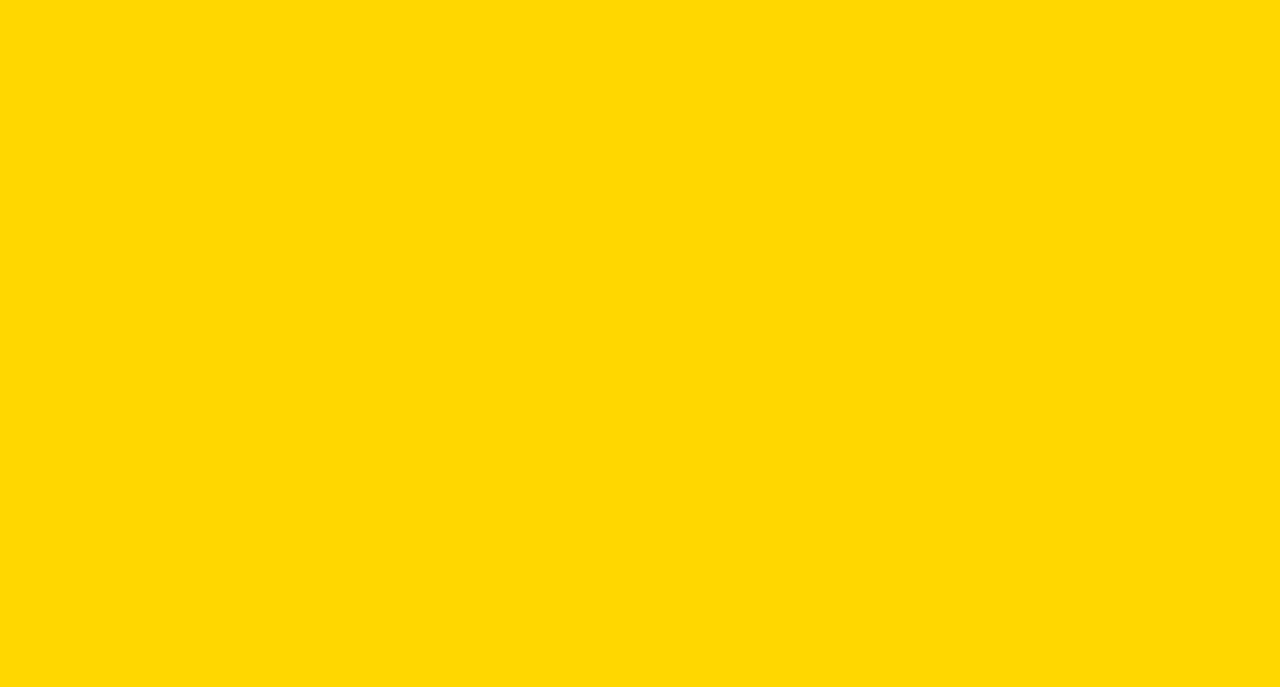
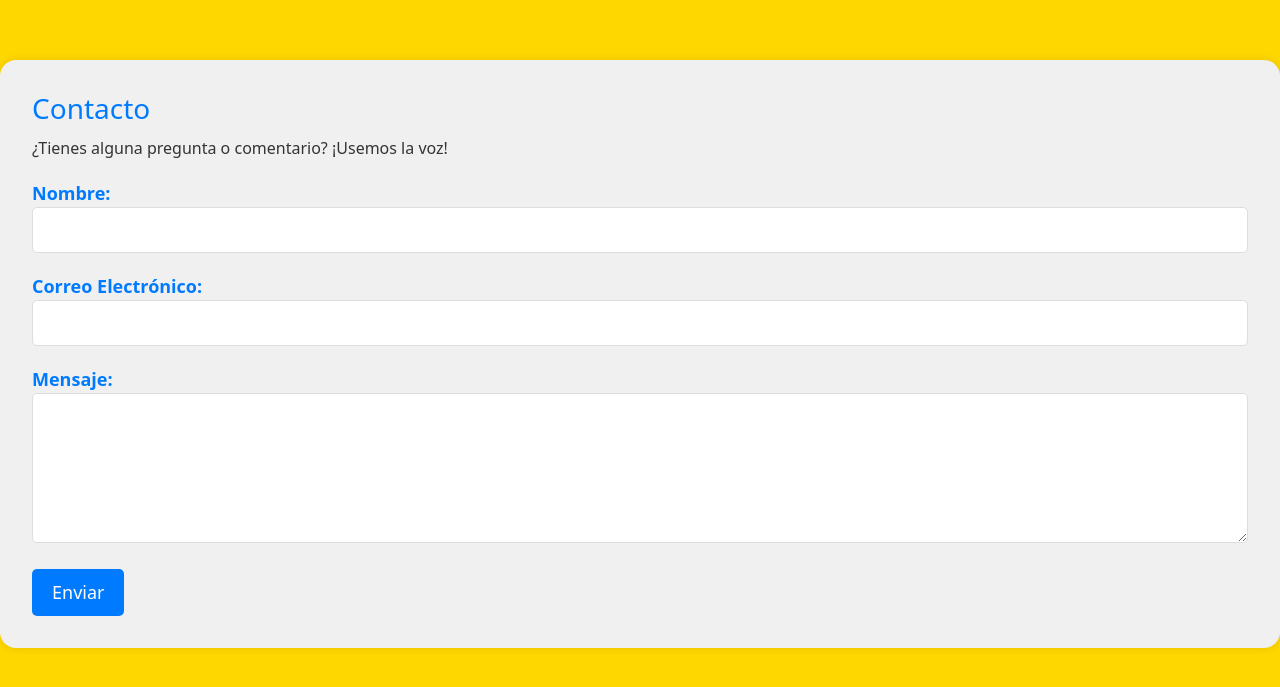
Before and after one commit to fpalomeeosanz/Entrega_Final_ReactJS_Palomero, a React (Vite) app: page /category/contact in a window 1280 px wide. Shown: the part 1123-1810 px from the top of the page. Before the commit the page ends 1183 px from the top, so only its background shows below. Built offline with nearby package versions, Linux system fonts and the light colour scheme.

Commit message:
falta logica de salida

```diff
--- a/src/App.css
+++ b/src/App.css
@@ -1,43 +1,99 @@
+/* Reset de estilos */
 body {
-    margin: 0;
-    padding: 0;
-    font-family: system-ui, -apple-system, BlinkMacSystemFont, 'Segoe UI', Roboto, Oxygen, Ubuntu, Cantarell, 'Open Sans', 'Helvetica Neue', sans-serif;
-    background: #FFD700;
-  }
-.navbar-brand{
+  margin: 0;
+  padding: 0;
+  font-family: system-ui, -apple-system, BlinkMacSystemFont, 'Segoe UI', Roboto, Oxygen, Ubuntu, Cantarell, 'Open Sans', 'Helvetica Neue', sans-serif;
+  background: #FFD700;
+  padding-bottom: 100px;
+}
+
+/* Estilos para elementos específicos */
+.navbar-brand {
   color: #000000;
 }
-p{
+
+p {
   color: white;
 }
-h2{
+
+h2 {
   color: antiquewhite;
 }
-.ver-detalles{
+
+/* Botones */
+.boton-ver-mas,
+.ver-detalles,
+.inc,
+.dec,
+.add {
   display: inline-block;
-  background-color: #000000;
   color: #ffffff;
   border: none;
-  padding: 5px 200px;
-  margin: 20px;
+  padding: 10px 20px;
   border-radius: 25px;
   font-size: 16px;
   cursor: pointer;
+  box-shadow: 0 4px 6px rgba(0, 0, 0, 0.1);
   transition: 0.3s ease;
 }
-.ver-detalles:hover{
+
+.boton-ver-mas{
+  background-color: #FFD700;
+  color: #808080;
+  box-shadow: 0 4px 6px rgba(0, 0, 0, 0.1);
+  cursor: pointer;
+  transition: 0.3s ease;
+}
+
+.boton-ver-mas:hover {
+  background-color: #5003a3;
+  box-shadow: 0 6px 8px rgba(0, 0, 0, 0.2);
+}
+
+.ver-detalles {
+  background-color: #0396a3;
+  margin: 20px;
+  padding: 5px 200px;
+}
+
+.ver-detalles:hover {
+  background-color: #000000;
+}
+
+.inc, .dec {
+  background-color: #FFD700;
+  color: #808080;
+  margin: 10px;
+}
+
+.inc:hover, .dec:hover {
+  background-color: #5003a3;
+}
+
+.add {
+  background-color: #a6ff00;
+  color: #808080;
+  margin: 20px;
+}
+
+.add:hover {
   background-color: #0396a3;
 }
-span{
+
+/* Elementos comunes */
+span {
   text-align: center;
   color: rgb(255, 255, 255);
 }
+
+/* Loader */
 .loader-container {
   display: flex;
   justify-content: center;
   align-items: center;
   height: 100vh;
 }
+
 .loader {
   border: 1rem solid rgb(191, 249, 0);
   border-top: 1rem solid #007bff;
@@ -46,25 +102,33 @@ span{
   height: 9rem;
   animation: spin 1s linear infinite;
 }
+
 @keyframes spin {
   0% { transform: rotate(0deg); }
   100% { transform: rotate(360deg); }
 }
+
+/* Icono del carrito de compras */
 .cart-icon {
   cursor: pointer;
   font-size: 24px;
   color: #f0f6fc;
   transition: color 0.3s ease;
 }
+
 .cart-icon:hover {
   color: #ff5733;
 }
+
+/* Contenedor de elementos del carrito */
 .cart-items-container {
   background-color: #f0f0f0;
   padding: 2rem;
   border-radius: 1rem;
   box-shadow: 0px 0px 10px rgba(0, 0, 0, 0.1);
 }
+
+/* Elementos del carrito */
 .cart-item {
   display: flex;
   align-items: center;
@@ -75,10 +139,12 @@ span{
 .cart-item-title {
   font-weight: bold;
 }
+
 .cart-item-price {
   color: #007bff;
 }
 
+/* Elementos del ítem */
 .item {
   background-color: rgba(255, 255, 255, 0.7);
   border-radius: 10px;
@@ -86,6 +152,7 @@ span{
   text-align: center;
   box-shadow: 0 0 5px rgba(0, 0, 0, 0.3);
 }
+
 .item img {
   width: 500px;
   height: 250px;
@@ -93,6 +160,7 @@ span{
   border-radius: 25px;
   padding: 15px;
 }
+
 .item h2 {
   color: #FFD700;
   margin: 10px 0;
@@ -100,73 +168,34 @@ span{
   font-weight: bold;
   text-transform: uppercase;
   letter-spacing: 2px;
-  text-shadow: 2px 2px 2px #333 ;
+  text-shadow: 2px 2px 2px #333;
 }
+
 .item p:first-child {
   font-weight: bold;
 }
-.item-list{
+
+.item-list {
   background-color: #00b7cf;
   padding: 10px;
   border-radius: 25px;
 }
-.description{
-  font-weight:lighter;
+
+.description {
+  font-weight: lighter;
   color: #333;
   padding: 10px;
   margin: 10px;
 }
-.price{
+
+.price {
   font-weight: bold;
-  font-size:x-large;
+  font-size: x-large;
   color: #333;
 }
-.inc {
-  display: inline-block;
-  background-color: #FFD700;
-  color: #808080;
-  border: none;
-  padding: 10px 20px;
-  margin: 10px;
-  border-radius: 25px;
-  font-size: 16px;
-  cursor: pointer;
-  transition: 0.3s ease;
-}
-.dec {
-  display: inline-block;
-  background-color: #FFD700;
-  color: #808080;
-  border: none;
-  padding: 10px 20px;
-  margin: 10px;
-  border-radius: 25px;
-  font-size: 16px;
-  cursor: pointer;
-  transition: 0.3s ease;
-}
-.add {
-  display: inline-block;
-  background-color: #a6ff00;
-  color: #808080;
-  border: none;
-  padding: 10px 20px ;
-  margin: 20px;
-  border-radius: 25px;
-  font-size: 16px;
-  cursor: pointer;
-  transition: 0.3s ease;
-}
-.inc:hover {
-  background-color: #5003a3;
-}
-.dec:hover {
-  background-color: #5003a3;
-}
-.add:hover {
-  background-color: #0396a3;
-}
-.tot{
+
+/* Total del carrito */
+.tot {
   background-color: #7a7b7a;
   color: #ffffff;
   border: none;
@@ -174,3 +203,62 @@ span{
   border-radius: 25px;
   font-size: 16px;
 }
+
+/* Estilos para el formulario de contacto */
+.contact-section {
+  background-color: #f0f0f0;
+  padding: 2rem;
+  border-radius: 1rem;
+  box-shadow: 0px 0px 10px rgba(0, 0, 0, 0.1);
+}
+
+.contact-section h2 {
+  color: #007bff;
+  font-size: 28px;
+  margin-bottom: 10px;
+}
+
+.contact-section p {
+  color: #333;
+  font-size: 16px;
+  margin-bottom: 20px;
+}
+
+.form-group {
+  margin-bottom: 20px;
+}
+
+.form-group label {
+  font-weight: bold;
+  color: #007bff;
+  font-size: 18px;
+}
+
+.form-group input,
+.form-group textarea {
+  width: 100%;
+  padding: 10px;
+  border: 1px solid #ddd;
+  border-radius: 5px;
+  font-size: 16px;
+  background-color: #fff;
+}
+
+.form-group textarea {
+  resize: vertical;
+  height: 150px;
+}
+
+button[type="submit"] {
+  background-color: #007bff;
+  color: #fff;
+  padding: 10px 20px;
+  border: none;
+  border-radius: 5px;
+  font-size: 18px;
+  cursor: pointer;
+}
+
+button[type="submit"]:hover {
+  background-color: #0056b3;
+}
--- a/src/App.jsx
+++ b/src/App.jsx
@@ -7,6 +7,7 @@ import NavBar from "./components/NavBar";
 import Logo from "./components/Logo"
 import Loader from "./components/Loader";
 import CartContainer from "./components/CartContainer";
+import Contact from "./components/Contact";
 
 
 //navBar desde abajo con rutas react router dom y llas rutas pedidass
@@ -20,6 +21,7 @@ function App() {
       <Route exact path="/" element={<ItemListContainer />}></Route>
       <Route path="*" element={<h1>404! Escribenos si buscas algo y no lo encuentras</h1>}></Route>
       <Route exact path="/category/:categoryId" element={<CategoryItems/>}></Route>
+      <Route exact path="/category/contact" element={<Contact/>}></Route>
       <Route exact path="/item/:id" element={<ItemDetailContainer />}></Route>
       <Route exact path="/cart" element={<CartContainer />}></Route>
     </Routes>
--- a/src/components/CartContainer.jsx
+++ b/src/components/CartContainer.jsx
@@ -14,7 +14,7 @@ function CartContainer() {
   };
 
   return (
-    <div className="bg-info rounded p-3 position relative">
+    <div className="bg-info rounded p-3 positi relative">
       <Brand />
       <CartIcon />
       <CartItems count={cartCount} />
--- a/src/components/CartIcon.jsx
+++ b/src/components/CartIcon.jsx
@@ -1,10 +1,13 @@
-const CartIcon = ({color = "white"}) => {
+//se acutualiza el color del icon de carro de compras
+
+const CartIcon = ({color = "black"}) => {
     return(<svg
         xmlns="http://www.w3.org/2000/svg"
         width="24"
         height="24"
         viewBox="0 0 24 24"
         fill={color}>
+
         <path d="M21.822 7.431A1 1 0 0 0 21 7H7.333L6.179 4.23A1.994 1.994 0 0 0 4.333 3H2v2h2.333l4.744 11.385A1 1 0 0 0 10 17h8c.417 0 .79-.259.937-.648l3-8a1 1 0 0 0-.115-.921z"/>
         <circle cx="10.5" cy="19.5" r="1.5"/>
         <circle cx="17.5" cy="19.5" r="1.5"/>
--- /dev/null
+++ b/src/components/Contact.jsx
@@ -0,0 +1,67 @@
+import { useState } from 'react';
+
+const Contact = () => {
+  const [formData, setFormData] = useState({
+    name: '',
+    email: '',
+    message: '',
+  });
+
+  const handleChange = (e) => {
+    const { name, value } = e.target;
+    setFormData({
+      ...formData,
+      [name]: value,
+    });
+  };
+
+  const handleSubmit = (e) => {
+    e.preventDefault();
+    //aun me falta pusharlo algun lado o setiarlo
+    console.log('Datos del formulario:', formData);
+  };
+
+  return (
+    <section className="contact-section">
+      <h2>Contacto</h2>
+      <p>¿Tienes alguna pregunta o comentario? ¡Usemos la voz!</p>
+      <form onSubmit={handleSubmit}>
+        <div className="form-group">
+          <label htmlFor="name">Nombre:</label>
+          <input
+            type="text"
+            id="name"
+            name="name"
+            value={formData.name}
+            onChange={handleChange}
+            required
+          />
+        </div>
+        <div className="form-group">
+          <label htmlFor="email">Correo Electrónico:</label>
+          <input
+            type="email"
+            id="email"
+            name="email"
+            value={formData.email}
+            onChange={handleChange}
+            required
+          />
+        </div>
+        <div className="form-group">
+          <label htmlFor="message">Mensaje:</label>
+          <textarea
+            id="message"
+            name="message"
+            value={formData.message}
+            onChange={handleChange}
+            required
+          ></textarea>
+        </div>
+        <button type="submit">Enviar</button>
+      </form>
+    </section>
+  );
+};
+
+export default Contact;
--- a/src/components/Item.jsx
+++ b/src/components/Item.jsx
@@ -10,7 +10,7 @@ const Item = ({ item, imageUrl }) => {
     <div className="item">
       {imageUrl && imageUrl.trim() !== '' ? (<img src={imageUrl} alt={item.name} width={500} height={250} />
       ) : (
-        <div>Esta imagen es de otra web y parece que no está :/ </div>
+        <div>La imagen nada la voz es todo! </div>
       )}
       <h2>{item.name}</h2>
       <p className="price">Precio: ${item.price}</p>
--- a/src/components/ItemList.jsx
+++ b/src/components/ItemList.jsx
@@ -1,13 +1,23 @@
 import Item from './Item';
+import { useState } from 'react';
+
 //se crea ItemList para mapear items y slice para obtener solo los primeros 4 elementos
 
+const ItemList = ({ items }) => {
+  const [visibleItems, setVisibleItems] = useState(4);
 
-const ItemList = ({ items }) => {
+  const showMoreItems = () => {
+    setVisibleItems(visibleItems + 4);
+  };
+
   return (
     <div className="item-list">
-      {items.map((item, index) => (
+      {items.slice(0, visibleItems).map((item, index) => (
         <Item key={index} item={item} imageUrl={item.imageUrl} />
       ))}
+      {visibleItems < items.length && (
+        <button className='boton-ver-mas' onClick={showMoreItems}>Ver Más</button>
+      )}
     </div>
   );
 };
--- a/src/components/NavBar.jsx
+++ b/src/components/NavBar.jsx
@@ -5,9 +5,16 @@ import { Link } from "react-router-dom";
 //se incluye metodo Link para rutear el navBar
 
 const NavBar = () => {
+
+  const containerStyle = {
+    backgroundColor: 'rgba(155, 55, 255, 0.7)',
+    padding: '10px',
+    borderRadius: '25px',
+  };
+
   return (
     <nav className="navbar fixed-bottom position relative">
-      <div className="container-fluid justify-content-end">
+      <div className="container-fluid justify-content-end "style={containerStyle}>
         <MenuButton />
         <div className="collapse navbar-collapse" id="navbarSupportedContent">
           <ul className="navbar-nav me-auto mb-2 mb-lg-0">
```
Also changed, not shown: src/contexts/ActiveCategoryContext.jsx (added), src/contexts/ActiveCategoryCotext.jsx (deleted).
